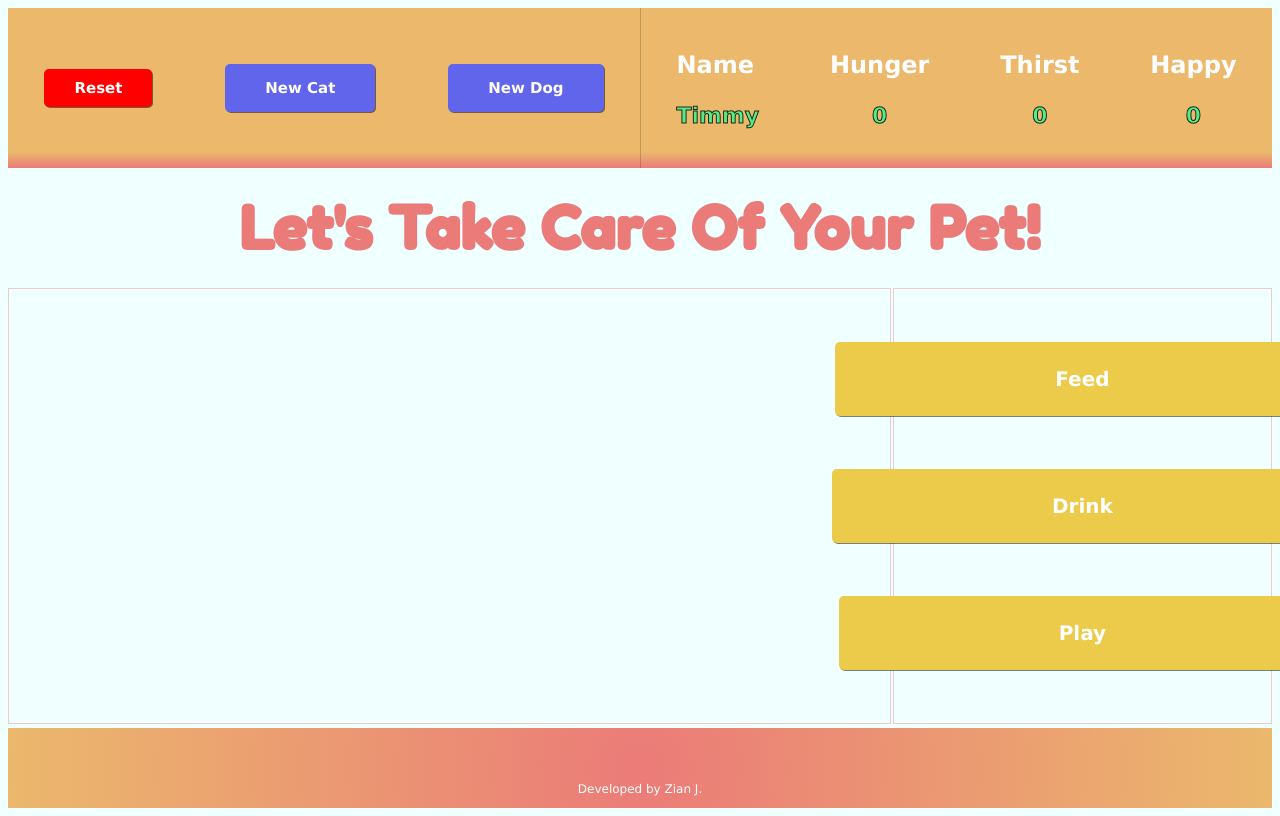
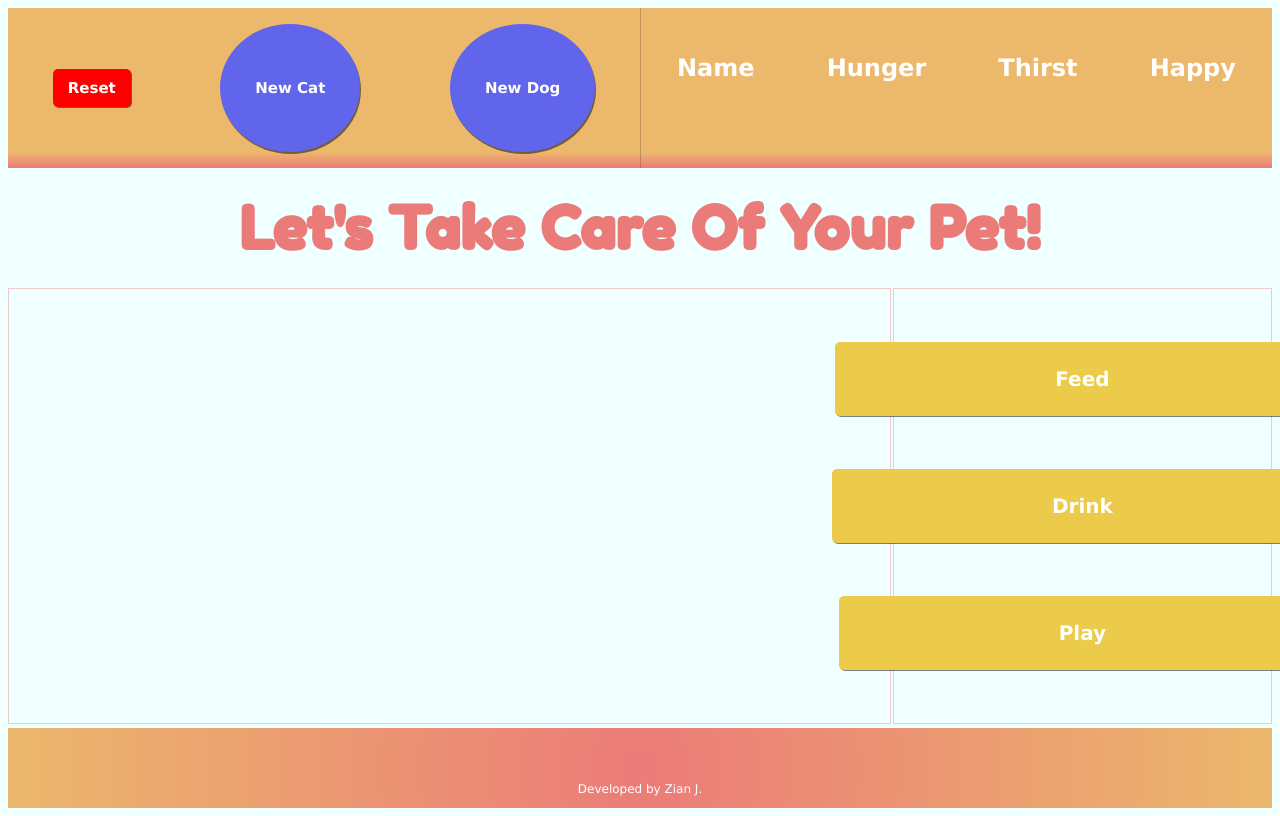
Before and after one commit to zian-javed/Cyber_Pet, a plain HTML site: page index.html in a window 1280 px wide. Shown: the top 816 px of the page. Drawn offline with Linux system fonts and the light colour scheme.

Commit message:
updated css and js

```diff
--- a/index.html
+++ b/index.html
@@ -6,26 +6,27 @@
     <title>Cyber Pet</title>
 </head>
 <body>
+
     <div class="mainContainer">
         <div class="header">
             <div id="leftCol">
                 <p id="reset">Reset</p>
-                <p class="button">New Cat</p>
-                <p class="button">New Dog</p>
+                <p class="button" id="button1">New Cat</p>
+                <p class="button" id="button2">New Dog</p>
             </div>
 
             <div id="rightCol">
                 <div class="title"> <p>Name</p>
-                    <div id="_name"><p>Timmy</p> </div>
+                    <div id="_name"><p></p> </div>
                 </div>
                 <div class="title"> <p>Hunger</p>
-                    <div id="_hungry"><p>0</p></div>
+                    <div id="_hungry"><p></p></div>
                 </div>
                 <div class="title"> <p>Thirst</p>
-                    <div id="_thirsty"><p>0</p> </div>
+                    <div id="_thirsty"><p></p> </div>
                 </div>
                 <div class="title"> <p>Happy</p>
-                    <div id="_happy"><p>0</p> </div>
+                    <div id="_happy"><p></p> </div>
                 </div>
             </div>
         </div>
@@ -45,6 +46,6 @@
         <div class="footer"><p>Developed by Zian J.</p></div>
 
     </div>
-
+    <script src="script.js"></script>
 </body>
 </html>
--- a/script.js
+++ b/script.js
@@ -59,3 +59,13 @@ const bobby = new Dog ("Javed", true)
 
 console.log(jimmy)
 console.log(bobby)
+
+let button1 = document.querySelector("#button1");
+// let hungermenu = document.querySelector("#_hungry");
+
+button1.addEventListener("click", () =>{
+    prompt("Give your new Pet a name!")
+    document.getElementById("_hungry").innerHTML="100";
+    document.getElementById("_thirsty").innerHTML="100";
+    document.getElementById("_happy").innerHTML="100";
+})
--- a/style.css
+++ b/style.css
@@ -73,7 +73,6 @@ html{
 }
 
 .footer{
-    /* border: black solid 1px; */
     height: 10vh;
     display: flex;
     align-items: flex-end;
@@ -101,7 +100,7 @@ html{
 
 #reset{
     border-radius: 5px;
-    padding: 10px 30px;
+    padding: 10px 15px;
     background-color: red;
     color: rgb(255, 255, 255);
     box-shadow:1px 1px rgb(0,0, 0, 0.5);
@@ -110,11 +109,11 @@ html{
 }
 
 .button {
-    border-radius: 5px;
-    padding: 15px 40px;
+    border-radius: 100%;
+    padding: 55px 35px;
     background-color: #6065EB;
     color: white;
-    box-shadow: 1px 1px rgba(0, 0, 0, 0.5);
+    box-shadow: 1px 2px rgba(0, 0, 0, 0.5);
     font-weight: 600;
     font-size: 15px;
 }
@@ -137,5 +136,11 @@ html{
     -webkit-text-stroke-width: 1px;
     -webkit-text-stroke-color: rgba(0, 0, 0, 0.801);
     font-size: 22px;
-    text-align: center;
+
+
+display: flex;
+justify-content: center;
+height: 5vh;
+width: 5vw;
+align-items: center;
 }
```
